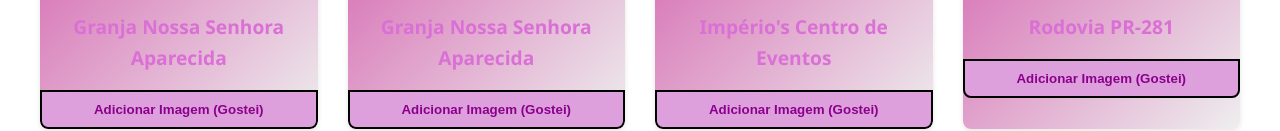
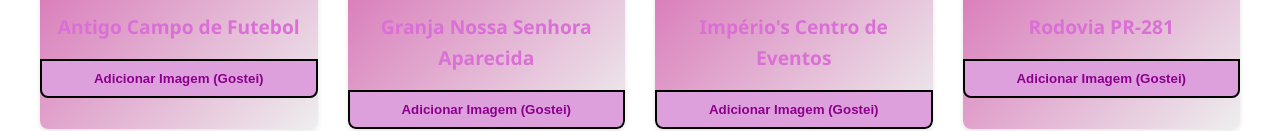
Before and after one commit to luanaschuantes/meumundo-localizacao, a plain HTML site: page index.html in a window 1280 px wide. Shown: the part 1246-1377 px from the top of the page. Drawn offline with Linux system fonts and the light colour scheme.

Commit message:
Update index.html

```diff
--- a/index.html
+++ b/index.html
@@ -44,8 +44,8 @@
                 <h2 class="section-title">Fotos em Destaque</h2>
                 <div class="product-grid">
                     <div class="product-card">
-                        <img src="foto4.jpg" alt="Granja Nossa Senhora Aparecida">
-                        <h3>Granja Nossa Senhora Aparecida</h3>
+                        <img src="foto4.jpg" alt="Antigo Campo de Futebol">
+                        <h3>Antigo Campo de Futebol</h3>
                         <p class="price"></p>
                         <button class="button secondary">Adicionar Imagem (Gostei)</button>
                     </div>
```
